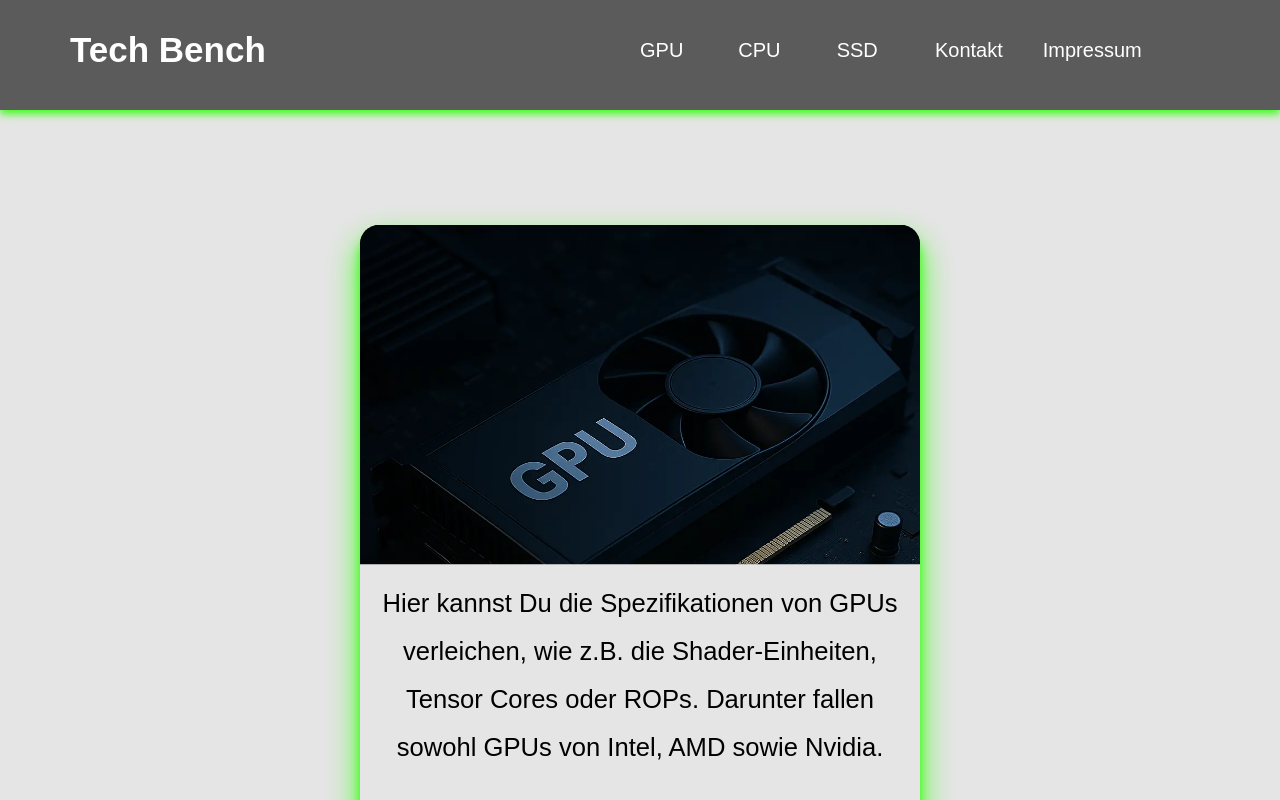
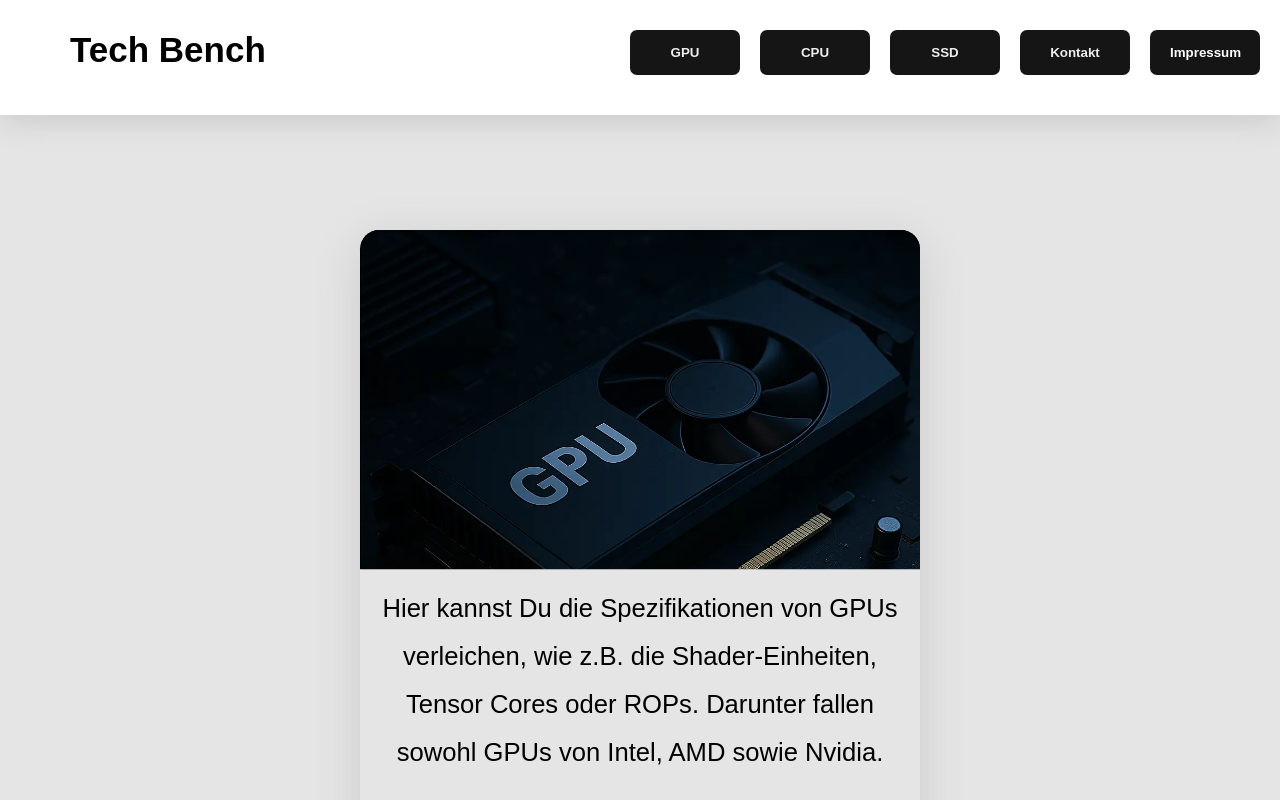
Before and after one commit to DAbel312/ComputerSpecsSite, a Vue app in the folder FrontEnd_SpecsBenchmark/: page / in a window 1280 px wide. Shown: the top 800 px of the page. Built offline with nearby package versions, Linux system fonts and the light colour scheme; no server answers.

Commit message:
Design modernization, css fixes

```diff
--- a/FrontEnd_SpecsBenchmark/src/components/Article.vue
+++ b/FrontEnd_SpecsBenchmark/src/components/Article.vue
@@ -2,7 +2,7 @@
     <div id="content">
         <h1 id="title">{{ data?.title }}</h1>
         <p id="author">Ein Artikel von {{  data?.author }}</p>
-        <p id="date">Datum: {{ data?.date.slice(0, 10) }}</p>
+        <p id="date">Datum: {{ data?.date.slice(0, 10).split('-').reverse().join('.') }}</p>
         <img :src="`http://localhost:5174/api/image/get/${imageId}`" alt="Artikel Bild" id="picture">
         <pre id="text">{{ data?.content }}</pre>
     </div>
@@ -49,14 +49,14 @@ onMounted(async () => {
 
 #content {
     box-sizing: border-box;
-    padding: 25px 25px 25px 25px;
+    padding: 70px 70px 70px 70px;
     height: fit-content;
     max-width: 100%;
     overflow: auto;
 }
 
 #title {
-    color: var(--textGreen);
+    color: black;
     word-wrap: break-word;
 }
 
@@ -77,6 +77,12 @@ img {
     float: right;
 }
 
+@media (max-width: 1280px) {
+    img {
+        width: 100%;
+    }
+}
+
 @media (max-width: 400px) {
     p, h1, pre {
         text-align: center;
--- a/FrontEnd_SpecsBenchmark/src/components/CsButton.vue
+++ b/FrontEnd_SpecsBenchmark/src/components/CsButton.vue
@@ -47,7 +47,7 @@ button::before {
   bottom: 0;
   right: 100%;
   left: 0;
-  background: var(--primaryGreen1);
+  background: black;
   opacity: 0;
   z-index: -1;
   transition: all 0.5s;
--- a/FrontEnd_SpecsBenchmark/src/components/HomePage.vue
+++ b/FrontEnd_SpecsBenchmark/src/components/HomePage.vue
@@ -76,7 +76,7 @@ onMounted(async () => {
   width: 350px;
   height: 470px;
   border-radius: 13px;
-  box-shadow: var(--primaryGreen1) 0px 10px 20px, var(--primaryGreen1) 0px 6px 6px;
+  box-shadow: rgba(100, 100, 111, 0.2) 0px 7px 29px 0px;
   margin-top: 20%;
   margin-bottom: 20%;
   box-sizing: border-box;
@@ -95,10 +95,11 @@ onMounted(async () => {
     border-top-right-radius: 12px;
 
     img {
-      width: 100%;
+      width: 99.8%;
       height: 155%;
       border-top-left-radius: 12px;
       border-top-right-radius: 12px;
+      padding-left: 0.1%;
     }
   }
 
@@ -225,7 +226,7 @@ onMounted(async () => {
   box-sizing: border-box;
   margin-left: 3%;
   padding: 2% 2% 2% 2%;
-  box-shadow: var(--primaryGreen1) 0px 10px 20px, var(--primaryGreen1) 0px 6px 6px;
+  box-shadow: rgba(100, 100, 111, 0.2) 0px 7px 29px 0px;
 
   h3 {
     color: var(--textGreen);
@@ -255,7 +256,7 @@ onMounted(async () => {
   padding: 2% 2% 2% 2%;
   margin-left: 17%;
   margin-right: 3%;
-  box-shadow: var(--primaryGreen1) 0px 10px 20px, var(--primaryGreen1) 0px 6px 6px;
+  box-shadow: rgba(100, 100, 111, 0.2) 0px 7px 29px 0px;
   margin-top: 60px;
 
   h3 {
--- a/FrontEnd_SpecsBenchmark/src/components/Imprint.vue
+++ b/FrontEnd_SpecsBenchmark/src/components/Imprint.vue
@@ -31,16 +31,17 @@
 #mainImprint {
   width: 100%;
   height: 1300px;
-  padding: 25px 25px 25px 25px;
+  padding: 70px 70px 70px 70px;
   box-sizing: border-box;
   line-height: 150%;
+  background-color: var(--primaryBackgroundColor1);
 
   #firstH2 {
     margin-top: 15px;
   }
 
   h1, h2, h3 {
-    color: var(--textGreen);
+    color: black;
   }
 
   pre {
--- a/FrontEnd_SpecsBenchmark/src/components/MainFooter.vue
+++ b/FrontEnd_SpecsBenchmark/src/components/MainFooter.vue
@@ -1,11 +1,11 @@
 <template>
   <footer>
+    <!-- <img src="../assets/Bilder/TechBenchLogo.webp" alt="TechBenchLogo" id="pclogo"> -->
     <div id="footerLinks">
       <a href="/#/impressum" class="footerLink">Impressum</a>
       <a href="#" class="footerLink">Kontakt</a>
       <a href="#" class="footerLink">Über diese Seite</a>
     </div>
-    <!-- <img src="../assets/Bilder/LogoPage.webp" alt="PC Logo" id="pclogo"> -->
   </footer>
 </template>
 
@@ -18,7 +18,7 @@ footer {
   width: 100%;
   height: 170px;
   background-color: var(--primaryColor1);
-  box-shadow: 0 0 10px var(--primaryGreen1);
+  box-shadow: rgba(100, 100, 111, 0.2) 0px 7px 29px 0px;
 }
 
 #footerLinks {
--- a/FrontEnd_SpecsBenchmark/src/components/MainHeader.vue
+++ b/FrontEnd_SpecsBenchmark/src/components/MainHeader.vue
@@ -7,11 +7,33 @@
           Tech Bench
         </a>
         <ul>
-          <li><a href="#" class="active">GPU</a></li>
-          <li><a href="#">CPU</a></li>
-          <li><a href="#">SSD</a></li>
-          <li><a href="#">Kontakt</a></li>
-          <li><a href="/#/impressum">Impressum</a></li>
+          <li>
+            <button class="button">
+              GPU
+            </button>
+          </li>
+          <li>
+            <button class="button">
+              CPU
+            </button>
+          </li>
+          <li>
+            <button class="button">
+              SSD
+            </button>
+          </li>
+          <li>
+            <button class="button">
+              Kontakt
+            </button>
+          </li>
+          <li>
+            <button class="button">
+              <router-link to="/impressum" class="routerLink">
+                Impressum
+              </router-link>
+            </button>
+          </li>
         </ul>
         <div id="burgerMenu">
           <label for="toggleNav">
@@ -52,14 +74,13 @@
 }
 
 #responsive-header {
-  background: var(--primaryColor1);
-  box-shadow: 0 4px 8px var(--primaryGreen1);
   position: relative;
   z-index: 20;
+  box-shadow: rgba(100, 100, 111, 0.2) 0px 7px 29px 0px;
 }
 
 #responsive-header nav {
-  background: var(--primaryColor1);
+  background: white;
 }
 
 #responsive-header .navbar {
@@ -69,12 +90,25 @@
   padding-bottom: 30px;
 }
 
-#responsive-header .navbar a:hover {
-  color: var(--primaryGreen1);;
+.button {
+  padding: 15px 20px !important;
+  border: none;
+  outline: none;
+  background-color: #151515;
+  color: #eee;
+  border-radius: 7px;
+  font-weight: 600;
+  cursor: pointer;
+  transition: all 0.25s ease-out;
+  width: 110px;
 }
 
-#responsive-header .navbar a:active {
-  color: var(--primaryGreen1);;
+.button:hover {
+  transform: translateY(-3px);
+}
+
+.routerLink {
+  color: white;
 }
 
 #responsive-header .navdiv {
@@ -86,21 +120,17 @@
 #responsive-header .name {
   font-size: 35px;
   font-weight: 600;
-  color: white;
+  color: black;
   margin-bottom: 10px;
   margin-left: 50px;
   animation: slide-in 1s ease-out;
   cursor: default;
 }
 
-#titleHeader:hover, #titleHeader:active {
-  color: white !important;
-}
-
 #responsive-header ul {
   display: grid;
   grid-template-rows: 1fr;
-  grid-template-columns: 1fr 1fr 1fr 1fr 1fr 1fr;
+  grid-template-columns: 1fr 1fr 1fr 1fr 1fr;
   gap: 20px;
 }
 
@@ -111,35 +141,6 @@
   align-self: center;
 }
 
-#responsive-header li a {
-  color: white;
-  font-size: 20px;
-  margin-right: 20px;
-  transition: color 0.3s;
-}
-
-#responsive-header button {
-  background-color: #37445d;
-  margin-left: 10px;
-  border-radius: 5px;
-  padding: 10px 20px;
-  width: 100px;
-  height: 35px;
-  border: none;
-  box-shadow: 0px 4px 6px rgba(0, 0, 0, 0.1);
-  cursor: pointer;
-  transition: transform 0.1s, box-shadow 0.1s;
-  align-self: center;
-  margin-bottom: 10px;
-}
-
-#responsive-header button:hover {
-  background-color: #abadb0;
-  transform: scale(1.05);
-  box-shadow: 0px 6px 10px rgba(0, 0, 0, 0.2);
-}
-
-/* Responsive Design für Header */
 #responsive-header #burgerMenu {
   display: none;
 }
--- a/FrontEnd_SpecsBenchmark/src/components/MoreNewsPage.vue
+++ b/FrontEnd_SpecsBenchmark/src/components/MoreNewsPage.vue
@@ -53,14 +53,14 @@ async function switchPage(page: number) {
   const spans = Array.from(document.querySelectorAll<HTMLSpanElement>('span'));
 
   spans.forEach(span => {
-    span.style.color = 'black';
+    span.style.fontWeight = 'normal';
   })
 
   const spansWithOne = spans.filter(span =>
     span.textContent?.trim() === page.toString()
   );
 
-  spansWithOne[0].style.color = '#2cc010';
+  spansWithOne[0].style.fontWeight = 'bold';
 
   const secondSliceNumber = page * 5;
   const firstSliceNumber = secondSliceNumber - 5;
@@ -137,7 +137,6 @@ async function switchPage(page: number) {
 
   #pages span:hover {
     cursor: pointer;
-    font-weight: bold;
-    color: var(--primaryGreen1) !important;
+    font-weight: bold !important;
   }
 </style>
--- a/FrontEnd_SpecsBenchmark/src/components/NewsComponent.vue
+++ b/FrontEnd_SpecsBenchmark/src/components/NewsComponent.vue
@@ -7,7 +7,7 @@
         <div id="buttonDiv">
             <CsButton content="Weiter..." :paddingTopBottom="5" width="130px" id="continueButton" @click="props.id != null ? goToFullArticle(props.id) : null"></CsButton>
         </div>
-        <p>{{ date.slice(0, 10) }}</p>
+        <p>{{ date.slice(0, 10).split('-').reverse().join('.') }}</p>
         <p>{{ author }}</p>
     </div>
 </template>
@@ -49,10 +49,11 @@ function goToFullArticle (id: number) {
   box-sizing: border-box;
   margin-left: 5%;
   padding: 25px 25px 25px 25px;
-  box-shadow: var(--primaryGreen1) 0px 10px 20px, var(--primaryGreen1) 0px 6px 6px;
+  box-shadow: rgba(100, 100, 111, 0.2) 0px 7px 29px 0px;
+
 
   h3 {
-    color: var(--textGreen);
+    color: black;
     word-break: break-word;
     font-size: 1.7rem;
     text-align: center;
--- a/FrontEnd_SpecsBenchmark/src/components/RandomNews.vue
+++ b/FrontEnd_SpecsBenchmark/src/components/RandomNews.vue
@@ -84,7 +84,7 @@ h2 {
     padding: 3% 3% 3% 3%;
     background-color: var(--primaryBackgroundColor1);
     border-radius: 12px;
-    box-shadow: var(--primaryGreen1) 0px 10px 20px, var(--primaryGreen1) 0px 6px 6px;
+    box-shadow: rgba(100, 100, 111, 0.2) 0px 7px 29px 0px;
 
     p, h3 {
         background-color: var(--primaryBackgroundColor1);
```
